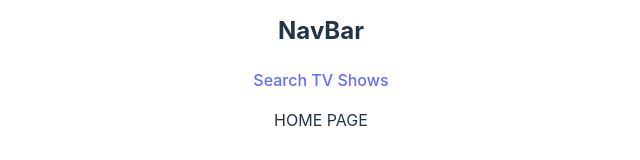
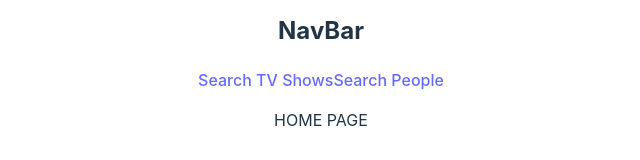
Before and after one commit to cCody34/movies, a React (Vite) app: page / in a window 1280 px wide. Shown: the part 382-542 px from the top of the page, without its empty margins (319-959 px from the left). Built offline with nearby package versions, Linux system fonts and the light colour scheme.

Commit message:
add link to People page into NavBar

```diff
--- a/src/components/NavBar.tsx
+++ b/src/components/NavBar.tsx
@@ -3,6 +3,7 @@ export const NavBar = () => {
     <>
       <h2>NavBar</h2>
       <a href="/shows">Search TV Shows</a>
+      <a href="/people">Search People</a>
     </>
   );
 };
```
